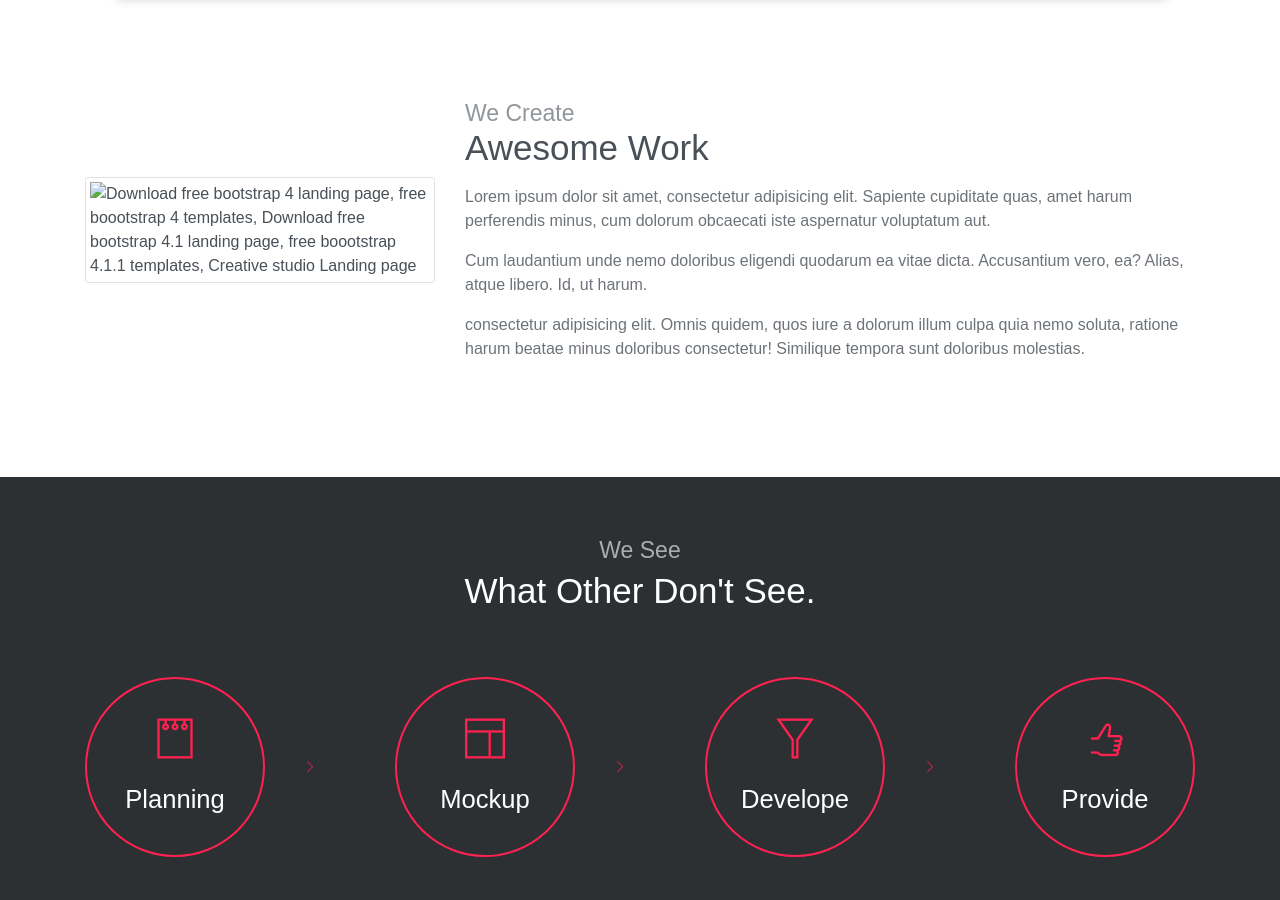
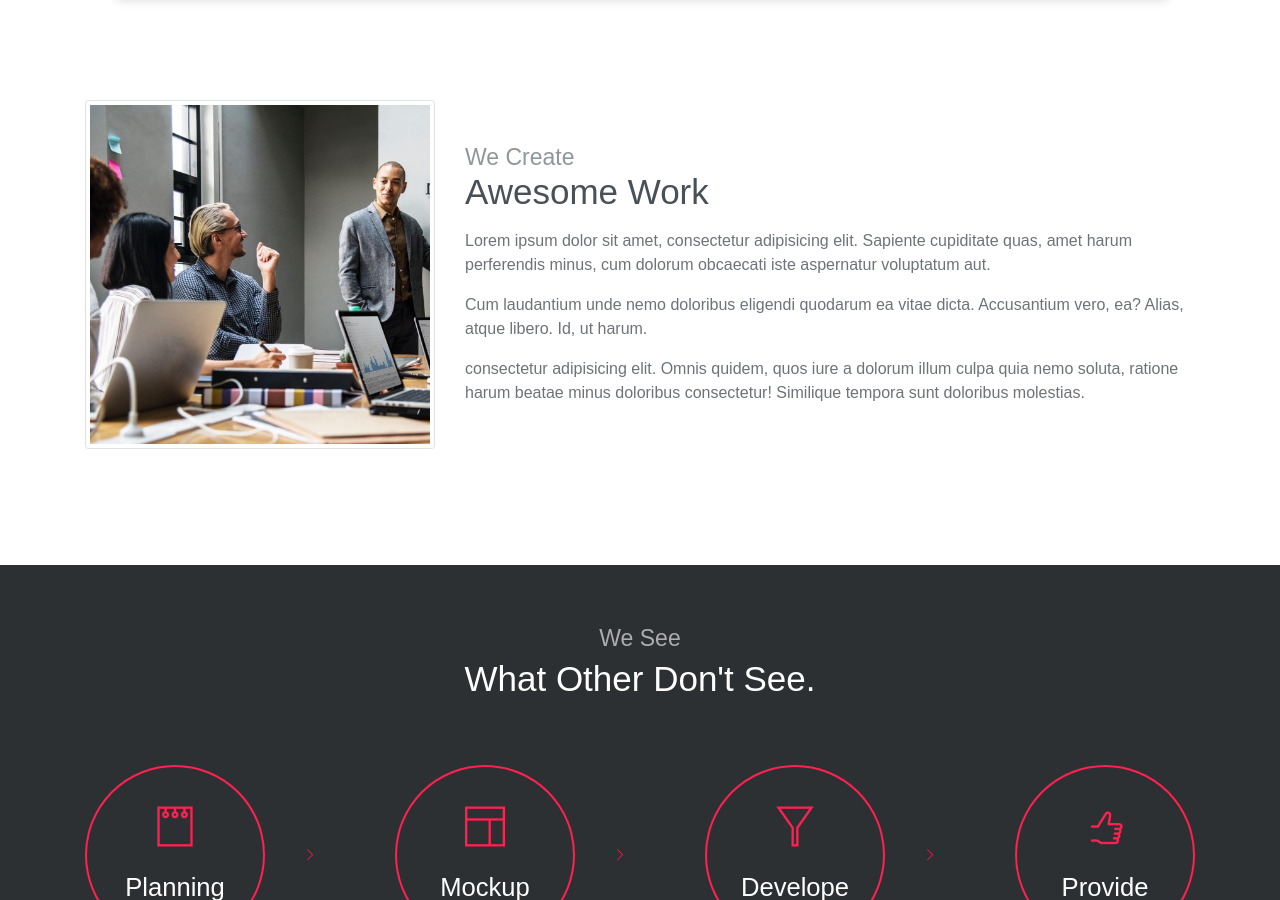
Before and after one commit to martinsendati/repo-de-aplicacion, a plain HTML site: page index.html in a window 1280 px wide. Shown: the part 945-1845 px from the top of the page. Drawn offline with Linux system fonts and the light colour scheme.

Commit message:
cambio de imagen

```diff
--- a/index.html
+++ b/index.html
@@ -99,7 +99,7 @@
         <div class="container">
             <div class="row align-items-center">
                 <div class="col-md-5 col-lg-4">
-                    <img src="assets/imgs/messicapo.jpg_large" alt="Download free bootstrap 4 landing page, free boootstrap 4 templates, Download free bootstrap 4.1 landing page, free boootstrap 4.1.1 templates, Creative studio Landing page" class="w-100 img-thumbnail mb-3">
+                    <img src="assets/imgs/about.jpg" alt="Download free bootstrap 4 landing page, free boootstrap 4 templates, Download free bootstrap 4.1 landing page, free boootstrap 4.1.1 templates, Creative studio Landing page" class="w-100 img-thumbnail mb-3">
                 </div>
                 <div class="col-md-7 col-lg-8">
                     <h6 class="section-subtitle mb-0">We Create</h6>
```
